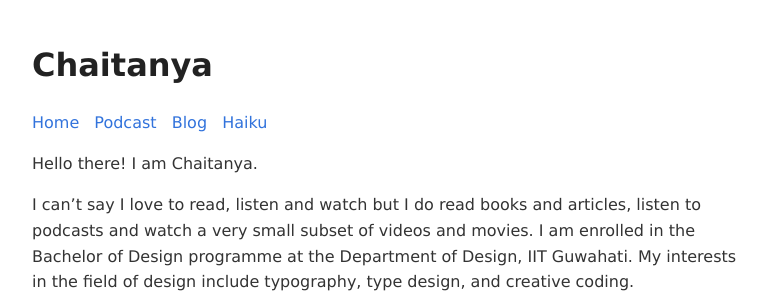
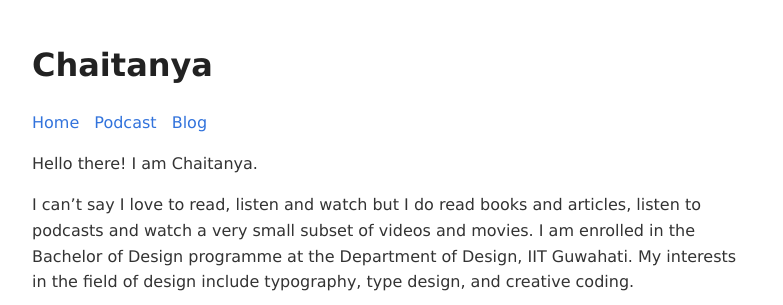
Before and after one commit to chtny/chtny.github.io, a Jekyll site: the page built from index.md, in a window 1280 px wide. Shown: the top 305 px of the page, without its empty margins (248-1031 px from the left). Built offline with Jekyll 4.4.1, drawn with Linux system fonts in a browser that asks for light colours.

Commit message:
Update header.html

```diff
--- a/_includes/header.html
+++ b/_includes/header.html
@@ -6,6 +6,6 @@
       <a href="/">Home</a>
       <a href="https://chaitanya.page/podcast/">Podcast</a>
       <a href="https://chaitanya.page/blog/">Blog</a>
-      <a href="https://chaitanya.page/haiku/">Haiku</a>
+<!--       <a href="https://chaitanya.page/haiku/">Haiku</a> -->
     </nav>
 </header>
```
